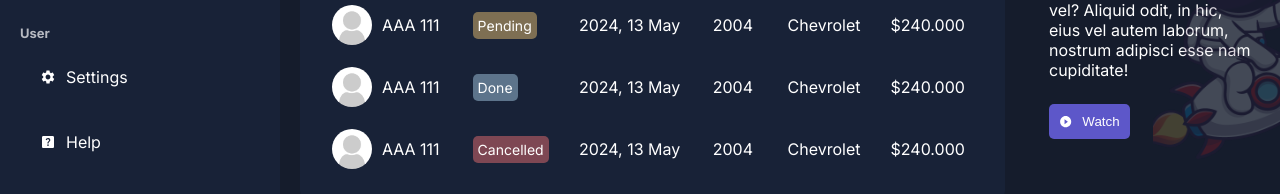
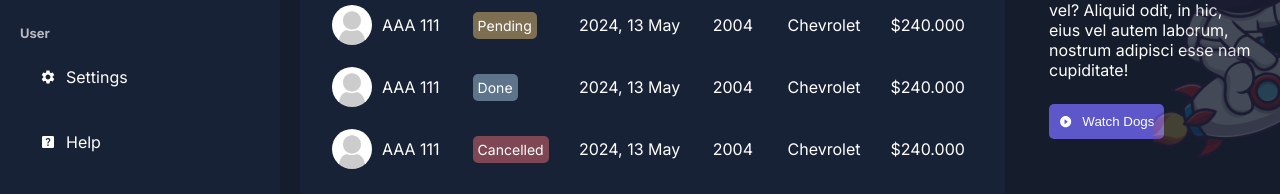
Before and after one commit to DanielAntolinez2001/control-flotas, a Next.js app in the folder nextadmin/: page /dashboard in a window 1280 px wide. Shown: the part 398-592 px from the top of the page. Built offline with nearby package versions, Linux system fonts and the light colour scheme.

Commit message:
fix: cambios

```diff
--- a/nextadmin/app/ui/dashboard/rightbar/rightbar.jsx
+++ b/nextadmin/app/ui/dashboard/rightbar/rightbar.jsx
@@ -24,7 +24,7 @@ const RightBar = () => {
           </p>
           <button className={styles.buttom}>
             <MdPlayCircleFilled />
-            Watch
+            Watch Dogs
           </button>
         </div>
       </div>
```
